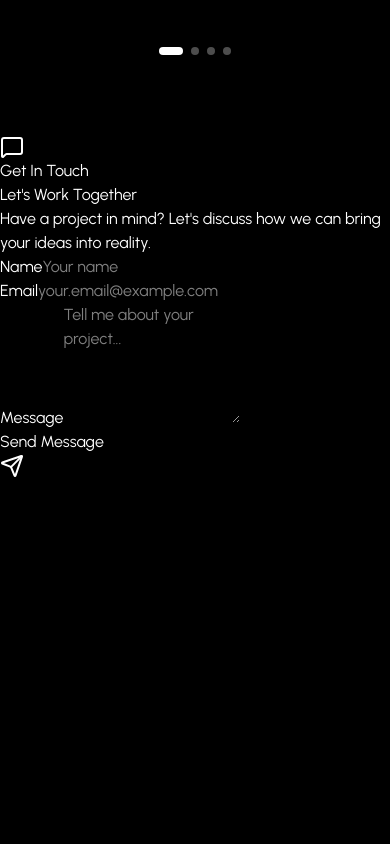
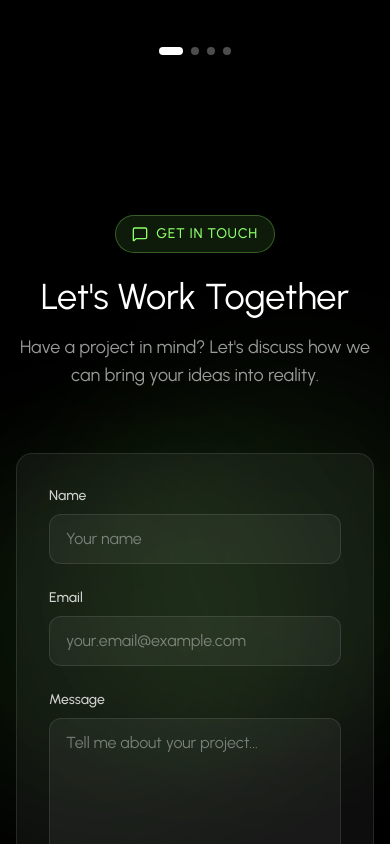
Before and after one commit to sonaiv13/portfolio_demo, a React (Vite) app: page / in a window 390 px wide. Shown: the part 8480-9324 px from the top of the page. Built offline with nearby package versions, Linux system fonts and the light colour scheme.

Commit message:
Contact form styling and layout

```diff
--- a/src/components/sections/Contact.jsx
+++ b/src/components/sections/Contact.jsx
@@ -45,73 +45,75 @@ const Contact = () => {
     };
 
     return (
-        <section id='contact' className=''>
-            <div className=''>
-                <div className=''/>
-                <div className=''/>
-                <div className=''/>
+        <section id='contact' className='relative py-20 bg-black overflow-hidden'>
+            <div className='absolute inset-0 overflow-hidden'>
+                <div className='absolute top-1/4 left-1/4 w-96 h-96 bg-primary/20 opacity-30 rounded-full blur-3xl'/>
+                <div className='absolute bottom-1/4 right-1/4 w-96 h-96 bg-primary/20 opacity-30 rounded-full blur-3xl'/>
+                <div className='absolute top-1/2 left-1/2 -translate-x-1/2 -translate-y-1/2 w-96 h-96 bg-primary/10 opacity-30 rounded-full blur-3xl'/>
             </div>
 
-            <div className=''>
+            <div className='relative z-10 max-w-7xl mx-auto px-4 sm:px-6 lg:px-8'>
                 <FadeIn delay={0}>
-                    <div className=''>
-                        <div className=''>
-                            <MessageSquare className=''/>
-                            <span className=''>Get In Touch</span>
+                    <div className='text-center mb-16'>
+                        <div className='inline-flex items-center gap-2 px-4 py-2 bg-primary/10 border border-primary/30 rounded-full mb-6'>
+                            <MessageSquare className='w-4 h-4 text-primary'/>
+                            <span className='text-sm text-primary font-medium tracking-wider uppercase'>Get In Touch</span>
                         </div>
-                        <h2 className=''>
+                        <h2 className='text-4xl lg:text-5xl font-normal text-white mb-4'>
                             Let's Work Together
                         </h2>
-                        <p className=''>
+                        <p className='text-lg text-white/60 max-w-2xl mx-auto'>
                             Have a project in mind? Let's discuss how we can bring your ideas into reality.
                         </p>
                     </div>
                 </FadeIn>
 
-                <div className=''>
+                <div className='grid md:grid-cols-2 gap-12'>
                     <FadeIn delay={100}>
-                        <div className=''>
-                            <form onSubmit={handleSubmit} className=''>
+                        <div className='bg-white/5 border border-white/10 rounded-2xl p-8'>
+                            <form onSubmit={handleSubmit} className='space-y-6'>
                                 <div>
-                                    <label htmlFor='name' className=''>Name</label>
+                                    <label htmlFor='name' className='block text-sm font-medium text-white/80 mb-2'>Name</label>
                                     <input
                                         type='text'
                                         id='name'
                                         name='name'
                                         value={formData.name}
                                         onChange={handleChange}
-                                        className=''
+                                        className='w-full px-4 py-3 bg-white/5 border border-white/10 rounded-xl text-white placeholder-white/40 focus:outline-none focus:ring-2 focus:ring-primary/50 focus:border-primary/50 transition-all duration-300'
                                         placeholder='Your name'
                                     />
                                 </div>
 
                                 <div>
-                                    <label htmlFor='Email'>Email</label>
+                                    <label htmlFor='Email' className='block text-sm font-medium text-white/80 mb-2'>Email</label>
                                     <input
                                         type='email'
                                         id='email'
                                         name='email'
                                         value={formData.email}
                                         onChange={handleChange}
+                                        className='w-full px-4 py-3 bg-white/5 border border-white/10 rounded-xl text-white placeholder-white/40 focus:outline-none focus:ring-2 focus:ring-primary/50 focus:border-primary/50 transition-all duration-300'
                                         placeholder='your.email@example.com'
                                     />
                                 </div>
 
                                 <div>
-                                    <label htmlFor='message'>Message</label>
+                                    <label htmlFor='message' className='block text-sm font-medium text-white/80 mb-2'>Message</label>
                                     <textarea
                                         id='message'
                                         name='message'
                                         value={formData.message}
                                         onChange={handleChange}
                                         rows={5}
+                                        className='w-full px-4 py-3 bg-white/5 border border-white/10 rounded-xl text-white placeholder-white/40 focus:outline-none focus:ring-2 focus:ring-primary/50 focus:border-primary/50 transition-all duration-300 resize-none'
                                         placeholder='Tell me about your project...'
                                     />
                                 </div>
 
-                                <button type='submit' className=''>
+                                <button type='submit' className='w-full px-6 py-3 bg-linear-to-r from-primary/10 to-primary text-white font-medium rounded-xl hover:shadow-2xl hover:shadow-primary/30 transition-all duration-300 flex items-center justify-center gap-2 group'>
                                     <span>Send Message</span>
-                                    <Send className=''/>
+                                    <Send className='w-5 h-5 group-hover:translate-x-1 transition-transform duration-300'/>
                                 </button>
 
                                 {status.message && (
```
